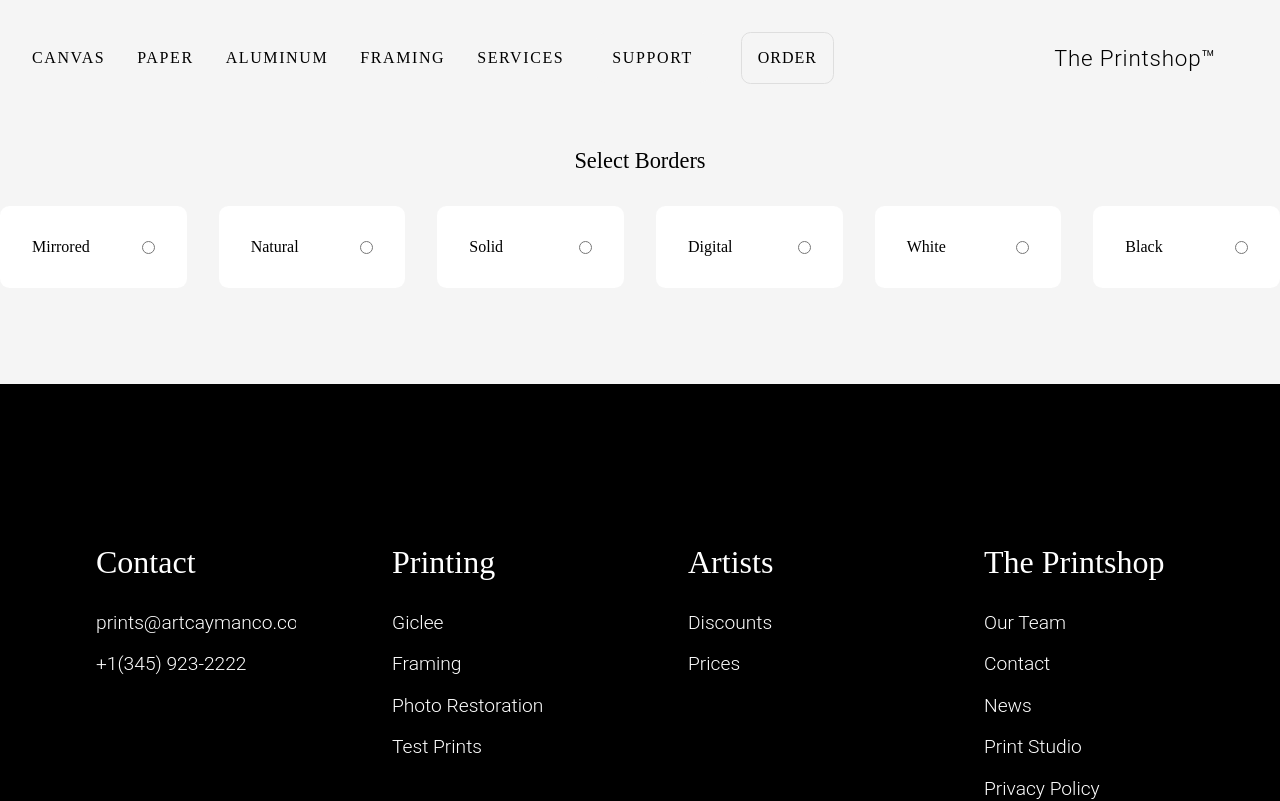
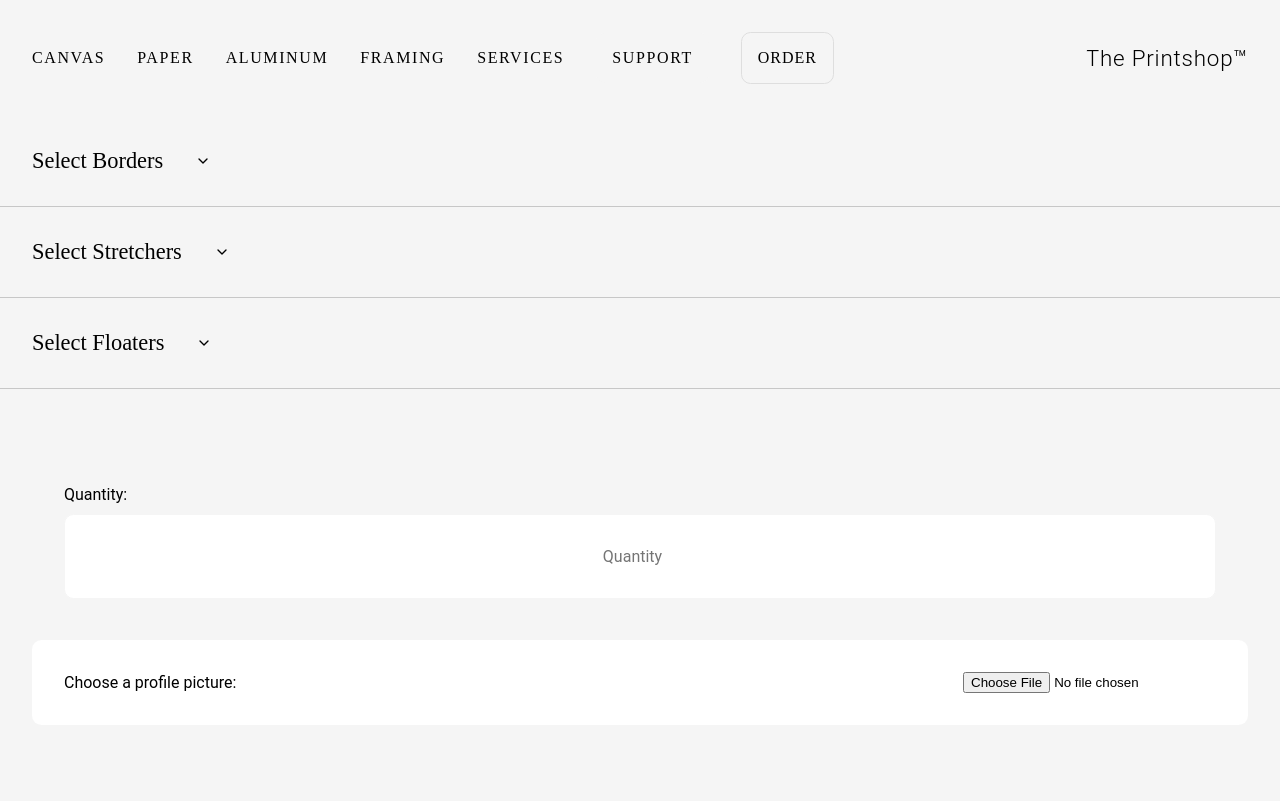
Before and after one commit to maxflorex/theprintshop, a Next.js app: page /components/FormCanvas in a window 1280 px wide. Shown: the top 801 px of the page. Built offline with nearby package versions, Linux system fonts and the light colour scheme.

Commit message:
Forms States 3

```diff
--- /dev/null
+++ b/pages/api/dataFloaters.js
@@ -0,0 +1,18 @@
+export const dataFloaters = [
+    {
+        title: 'black',
+        color: 'dot color1',
+    },
+    {
+        title: 'white',
+        color: 'dot color2',
+    },
+    {
+        title: 'natural',
+        color: 'dot color3',
+    },
+    {
+        title: 'None',
+        color: 'dot color4',
+    },
+]
--- a/pages/components/FormCanvas.jsx
+++ b/pages/components/FormCanvas.jsx
@@ -1,43 +1,178 @@
-import React, { useState } from 'react';
+import React, { useEffect, useState } from 'react';
 import { dataBorders } from '../api/dataBorders';
-import { Column, Flex, Items3, Items6 } from './Styled/divs/Styled';
+import { Column, Flex, Items3, Items6, Row } from './Styled/divs/Styled';
 import { Title } from './Styled/fonts/Styled';
 import { SForm, SInput, SOption, SSelect, SLabel } from './Styled/forms/Styled';
+import { FiChevronDown } from 'react-icons/fi';
+import { dataStretchers } from '../api/dataStretchers';
+import { dataFloaters } from '../api/dataFloaters';
 
-const FormCanvas = () => {
+const FormCanvas = ({
+    setIsBorder,
+    setStretchers,
+    setIsFloaters,
+    qty,
+    handleChange,
+}) => {
+    const [isOpen, setIsOpen] = useState(false);
+    const toggle = () => setIsOpen(!isOpen);
+
+    const [isOpenSb, setIsOpenSb] = useState(false);
+    const toggleSb = () => setIsOpenSb(!isOpenSb);
+
+    const [isOpenF, setIsOpenF] = useState(false);
+    const toggleF = () => setIsOpenF(!isOpenF);
+
+    // useEffect(() => {
+    //     borders = isBorder
+    //     console.log(isBorder)
+    // })
 
     return (
-        <SForm w="100%" m="0">
-            <Title mt="4rem" mb="2rem">
+        <>
+            <Flex
+                m="0"
+                p="0 "
+                mb="2rem"
+                color="none"
+                bb="solid var(--off3) 1px"
+                radius="0"
+                justify="start"
+                gap="0"
+            >
+                <Title m="2rem" cursor="pointer" onClick={toggle}>
                     Select Borders
                 </Title>
+                <FiChevronDown />
+            </Flex>
 
-            <Items6 m="0" p="0" color="transparent">
+            {/* ----------------------------------------------- */}
+
+            {isOpen && (
+                <Items6 mt="2rem" ml="0" mr="0" p="0" color="transparent">
                     {dataBorders.map((data, index) => (
-                    <Flex color="white" mr="0" ml="0" gapMd='1rem'>
-                        <SLabel>{data.title}</SLabel>
-                        <SInput
-                            type="radio"
-                            id={index}
-                            value={data.title}
-                            name={data.title}
-                            outline="none"
-                            w="auto"
-                        />
+                        <Flex
+                            color="white"
+                            mr="0"
+                            ml="0"
+                            gapMd="1rem"
+                            key={index}
+                            cursor="pointer"
+                            onClick={() => setIsBorder(data.title)}
+                        >
+                            <Title>{data.title}</Title>
                         </Flex>
                     ))}
                 </Items6>
-        </SForm>
+            )}
+            <Flex
+                m="0"
+                p="0 "
+                mb="2rem"
+                color="none"
+                bb="solid var(--off3) 1px"
+                radius="0"
+                justify="start"
+                gap="0"
+            >
+                <Title m="2rem" cursor="pointer" onClick={toggleSb}>
+                    Select Stretchers
+                </Title>
+                <FiChevronDown />
+            </Flex>
+
+            {/* ----------------------------------------------- */}
+
+            {isOpenSb && (
+                <Items3 mt="2rem" ml="0" mr="0" p="0" color="transparent">
+                    {dataStretchers.map((data, index) => (
+                        <Flex
+                            color="white"
+                            mr="0"
+                            ml="0"
+                            gapMd="1rem"
+                            key={index}
+                            cursor="pointer"
+                            onClick={() => setStretchers(data.title)}
+                        >
+                            <Title>{data.title}</Title>
+                        </Flex>
+                    ))}
+                </Items3>
+            )}
+
+            <Flex
+                m="0"
+                p="0 "
+                mb="2rem"
+                color="none"
+                bb="solid var(--off3) 1px"
+                radius="0"
+                justify="start"
+                gap="0"
+            >
+                <Title m="2rem" cursor="pointer" onClick={toggleF}>
+                    Select Floaters
+                </Title>
+                <FiChevronDown />
+            </Flex>
+
+            {/* ----------------------------------------------- */}
+
+            {isOpenF && (
+                <Items3 mt="2rem" ml="0" mr="0" p="0" color="transparent">
+                    {dataFloaters.map((data, index) => (
+                        <Flex
+                            color="none"
+                            colorH="var(--off2)"
+                            mr="0"
+                            ml="0"
+                            gapMd="1rem"
+                            key={index}
+                            cursor="pointer"
+                            onClick={() => setIsFloaters(data.title)}
+                        >
+                            <Column m="auto" p="0" align="centre">
+                                <span className={data.color}></span>
+                                <Title>{data.title}</Title>
+                            </Column>
+                        </Flex>
+                    ))}
+                </Items3>
+            )}
+
+            {/* ----------------------------------------------- */}
+
+            <Row color="none">
+                <Flex color="none">
+                    <label htmlFor="qyu">Quantity:</label>
+                    <SInput
+                        type="number"
+                        name="qty"
+                        value={qty}
+                        min="1"
+                        max="200"
+                        onChange={handleChange}
+                        placeholder="Quantity"
+                        required
+                    />
+                </Flex>
+                <Flex>
+                    <label htmlFor="avatar">Choose a profile picture:</label>
+
+                    <input
+                        type="file"
+                        id="avatar"
+                        name="avatar"
+                        accept="image/png, image/jpeg"
+                        onChange={handleChange}
+                        placeholder="Quantity"
+                        required
+                    />
+                </Flex>
+            </Row>
+        </>
     );
 };
 
 export default FormCanvas;
-
-{
-    /* <Items3 m="0" gap="0" p='0'>
-
-<Flex className='bg-white' color={`${selected === 'stretchers' ? 'var(--off2)' : 'white'}`} cursor='pointer' m="0" onClick={() => setSelectedTab('stretchers')}>
-    <Title size="2rem">Stretcher Bars</Title>
-</Flex>
-</Items3> */
-}
--- a/pages/components/Styled/divs/Styled.js
+++ b/pages/components/Styled/divs/Styled.js
@@ -156,6 +156,30 @@ const Items6 = styled.div`
    };
 `
 
+const Items4 = styled.div`
+   display: grid;
+   grid-template-columns: repeat(4, minmax(0, 1fr));
+   min-height: ${props => props.h};
+   background-color: ${props => props.color};
+   gap: ${props => props.gap || '2rem'};
+   margin-left: ${props => props.ml};
+   margin-right: ${props => props.mr};
+   margin-top: ${props => props.mt};
+   margin-bottom: ${props => props.mb};
+   padding-top: ${props => props.pt};
+   padding-bottom: ${props => props.pb};
+   border-radius: ${props => props.radius || '0.6rem'};
+   padding: ${props => props.p};
+   margin: ${props => props.m};
+   align-items: start;
+   font-family: ${props => props.font || 'Oswald'};
+   font-weight: ${props => props.weight || 100};
+   font-size: ${props => props.size || '1.4rem'};
+   @media (max-width: 1024px) {
+      grid-template-columns: repeat(2, minmax(0, 1fr));
+   };
+`
+
 const Items3 = styled.div`
    display: grid;
    grid-template-columns: repeat(3, minmax(0, 1fr));
@@ -198,9 +222,9 @@ const Flex = styled.div`
    padding-bottom: ${props => props.pb || '2rem'};
    padding-left: ${props => props.pl || '2rem'};
    padding-right: ${props => props.pr || '2rem'};
-   margin: ${props => props.m};
    padding: ${props => props.p};
    border-radius: ${props => props.radius || '0.6rem'};
+   border-bottom: ${props => props.bb};
    box-sizing: border-box;
    min-height: ${props => props.h};
    max-height: ${props => props.hMax};
@@ -209,11 +233,12 @@ const Flex = styled.div`
    cursor: ${props => props.cursor};
    object-fit: ${props => props.object};
    width: ${props => props.width};
+   border-bottom: ${props =>props.borderb};
    margin-left: ${props => props.ml || '2rem'};
    margin-right: ${props => props.mr || '2rem'};
-   border-bottom: ${props =>props.borderb};
    margin-top: ${props => props.mt};
    margin-bottom: ${props => props.mb};
+   margin: ${props => props.m};
    @media (max-width: 1024px) {
       justify-content: ${props => props.justifyMd || 'center'};
       flex-direction: ${props => props.direction || 'row'};
@@ -298,4 +323,4 @@ const BackdropDark = styled.div`
    border-radius: ${props => props.radius || '0.6rem'};
 `
 
-export { Flex, Grid, Hero, Backdrop, Items, Column, Row, BackdropDark, Items6, Items3 }
+export { Flex, Grid, Hero, Backdrop, Items, Column, Row, BackdropDark, Items6, Items3, Items4 }
--- a/pages/components/Styled/forms/Styled.js
+++ b/pages/components/Styled/forms/Styled.js
@@ -6,7 +6,7 @@ const SForm = styled.form`
 `
 
 const SInput = styled.input`
-    border: solid white 1px;
+    border: solid var(--off1) 1px;
     width: ${props => props.w || '100%'};
     margin: ${props => props.m};
     padding: ${props => props.p || '2rem'};
@@ -34,7 +34,7 @@ const SInput = styled.input`
 
 
 const SButton = styled.input`
-    border: none;
+    border: solid var(--off1) 1px;
     width: ${props => props.w || 'auto'};
     margin: ${props => props.m || 'auto'};
     padding: ${props => props.p || '2rem'};
--- a/pages/components/Tabs.jsx
+++ b/pages/components/Tabs.jsx
@@ -9,7 +9,7 @@ const Tabs = ({ setSelectedTab, selectedTab }) => {
     const selected  = selectedTab
 
     return (
-        <Items3 m="0" gap="0" p='0'>
+        <Items3 m="0" gap="2rem" p='0'>
 
             <Flex className='bg-white' color={`${selected === 'stretchers' ? 'var(--off2)' : 'white'}`} cursor='pointer' m="0" onClick={() => setSelectedTab('stretchers')}>
                 <Title size="2rem">Stretcher Bars</Title>
--- a/pages/components/TabsFrames.jsx
+++ b/pages/components/TabsFrames.jsx
@@ -7,7 +7,7 @@ const TabsFrames = ({ setSelectedTab, selectedTab }) => {
     const selected = selectedTab;
 
     return (
-        <Items3 m="2rem" gap="0" p="0">
+        <Items3 m="2rem" gap="2rem" p="0">
             <Flex
                 className="bg-white"
                 color={`${selected === 'black' ? 'var(--off2)' : 'white'}`}
```
Also changed, not shown: pages/components/Form.jsx (+78 -68 lines). Lines whose indentation alone changed are shown as unchanged.
